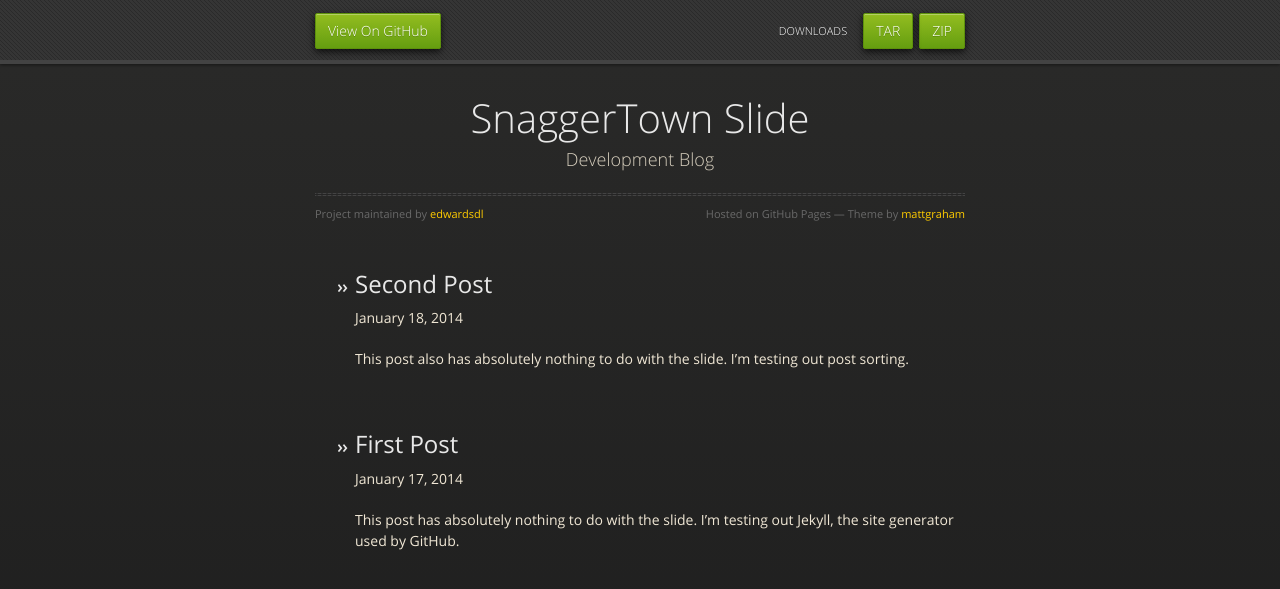
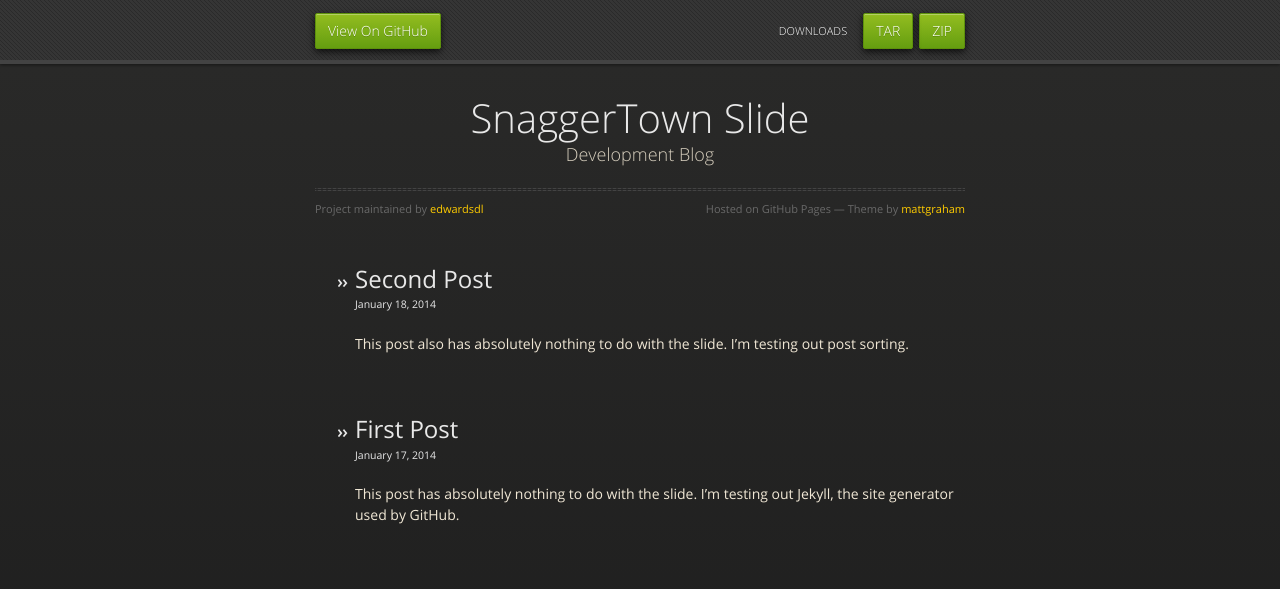
Before and after one commit to edwardsdl/snaggertown-slide, a Jekyll site: the page built from index.html, in a window 1280 px wide. Shown: the top 589 px of the page. Built offline with Jekyll 4.4.1, drawn with Linux system fonts in a browser that asks for light colours; nearby versions of some CDN libraries.

Commit message:
Modified style of post dates

```diff
--- a/index.html
+++ b/index.html
@@ -7,7 +7,7 @@
         {% for post in site.posts %}
         <li>
             <h2>{{ post.title }}</h2>
-            {{ post.date | date: "%B %d, %Y" }}
+            <h6>{{ post.date | date: "%B %d, %Y" }}</h6>
             <p>{{ post.excerpt }}</p>
             <br />
             <br />
--- a/stylesheets/styles.css
+++ b/stylesheets/styles.css
@@ -546,7 +546,7 @@
 
 h1, h2, h3, h4, h5, h6 {
   color: #e8e8e8;
-  margin: 0 0 10px;
+  margin: 0 0 5px;
   font-family: 'OpenSansRegular', "Helvetica Neue", Helvetica, Arial, sans-serif;
   font-weight: normal;
 }
```
